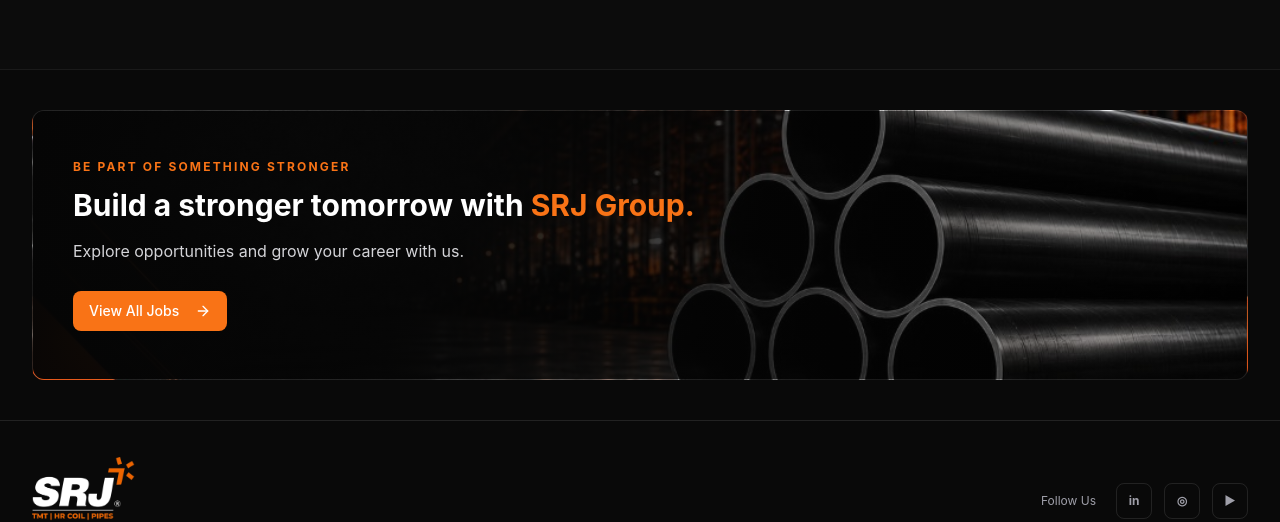
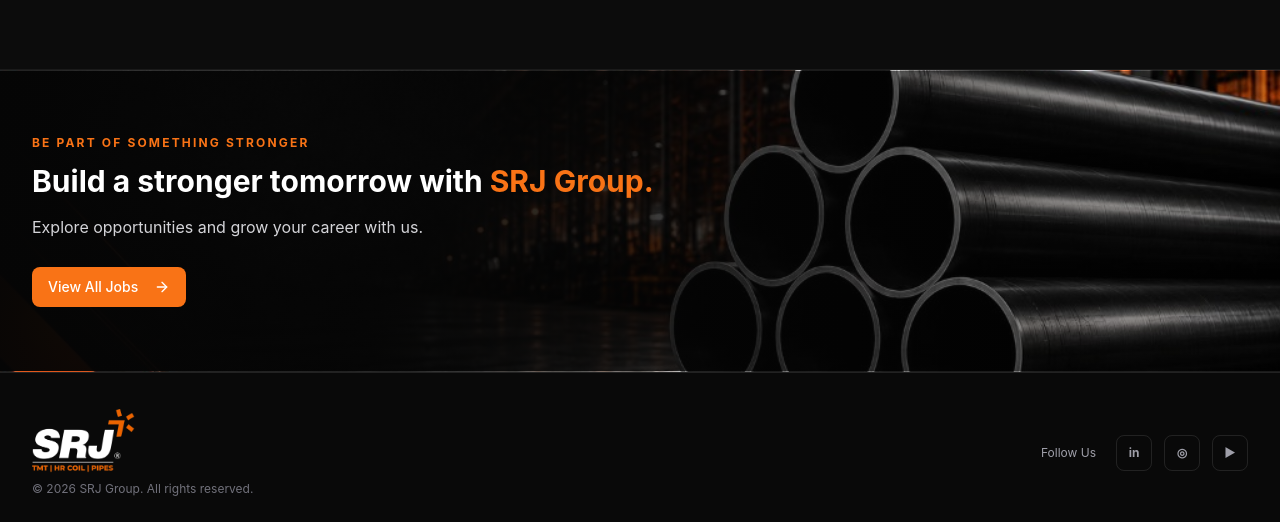
Before and after one commit to srjstrips/hiring-system, a React (Vite) app in the folder frontend/: page /careers in a window 1280 px wide. Shown: the part 1748-2270 px from the top of the page. Built offline with nearby package versions, Linux system fonts and the light colour scheme; no server answers.

Commit message:
Make pipe CTA a full-width background
Remove the inset card treatment so the industrial pipe image spans the complete section beneath the job openings.

Co-authored-by: Cursor <cursoragent@cursor.com>

```diff
--- a/frontend/src/pages/career/CareerHomePage.tsx
+++ b/frontend/src/pages/career/CareerHomePage.tsx
@@ -176,13 +176,13 @@ export default function CareerHomePage() {
         </div>
       </section>
 
-      <section className="mx-auto max-w-7xl px-5 py-8 lg:px-8 lg:py-10">
-        <div
-          className="relative overflow-hidden rounded-xl border border-white/10 bg-cover bg-[75%_center] px-7 py-10 sm:px-10 lg:py-12"
-          style={{ backgroundImage: "url('/career-assets/steel-pipes.png')" }}
-        >
-          <div className="absolute inset-0 bg-[linear-gradient(90deg,rgba(5,5,5,0.98)_0%,rgba(5,5,5,0.82)_48%,rgba(5,5,5,0.2)_100%)]" />
-          <div className="relative max-w-2xl">
+      <section
+        className="relative border-y border-white/10 bg-cover bg-[70%_center] py-14 sm:py-16"
+        style={{ backgroundImage: "url('/career-assets/steel-pipes.png')" }}
+      >
+        <div className="absolute inset-0 bg-[linear-gradient(90deg,rgba(5,5,5,0.98)_0%,rgba(5,5,5,0.82)_48%,rgba(5,5,5,0.2)_100%)]" />
+        <div className="relative mx-auto max-w-7xl px-5 lg:px-8">
+          <div className="max-w-2xl">
             <p className="text-xs font-bold uppercase tracking-[0.18em] text-[#f97316]">Be part of something stronger</p>
             <h2 className="mt-3 text-2xl font-bold text-white sm:text-3xl">
               Build a stronger tomorrow with <span className="text-[#f97316]">SRJ Group.</span>
```
